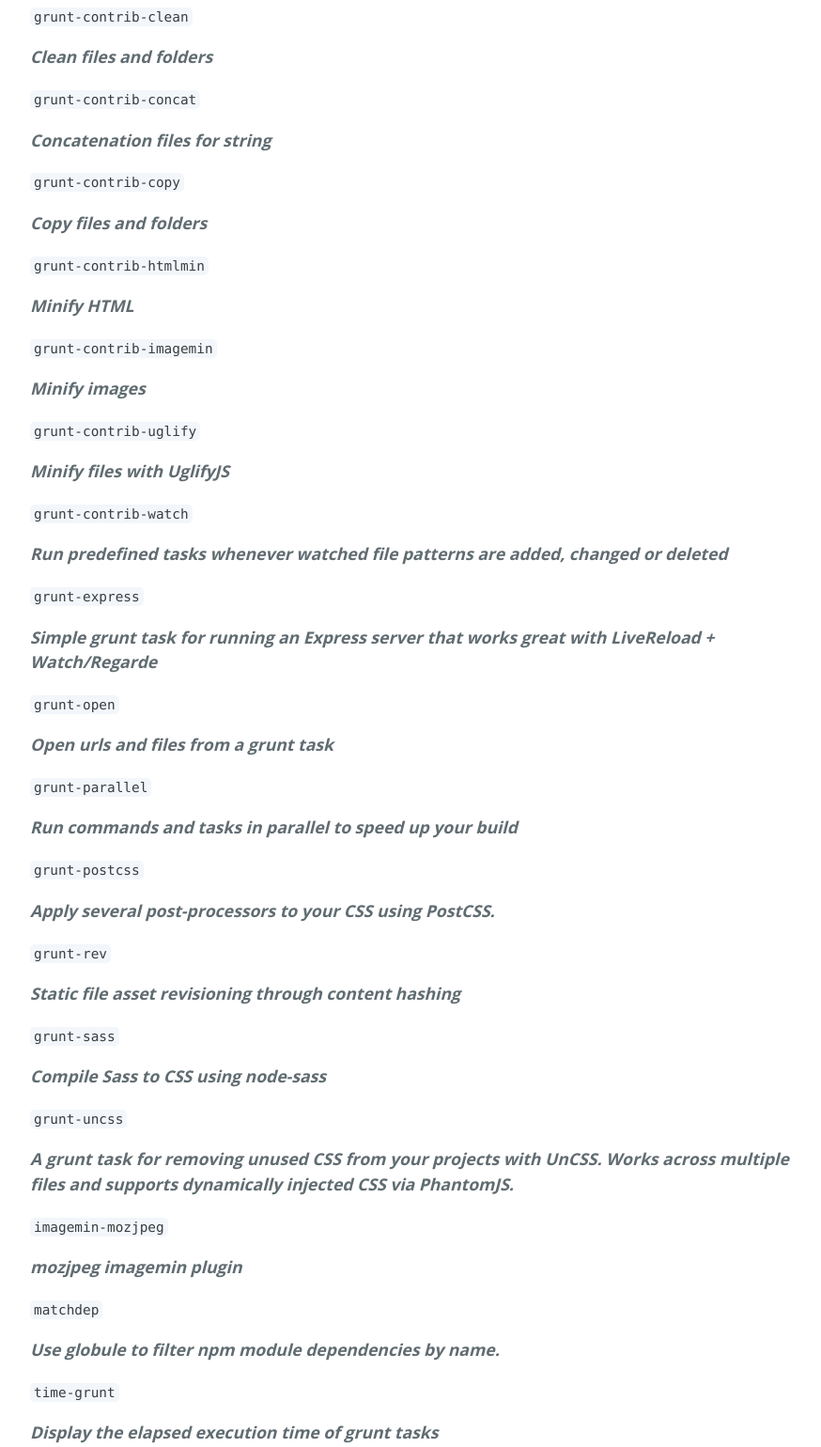
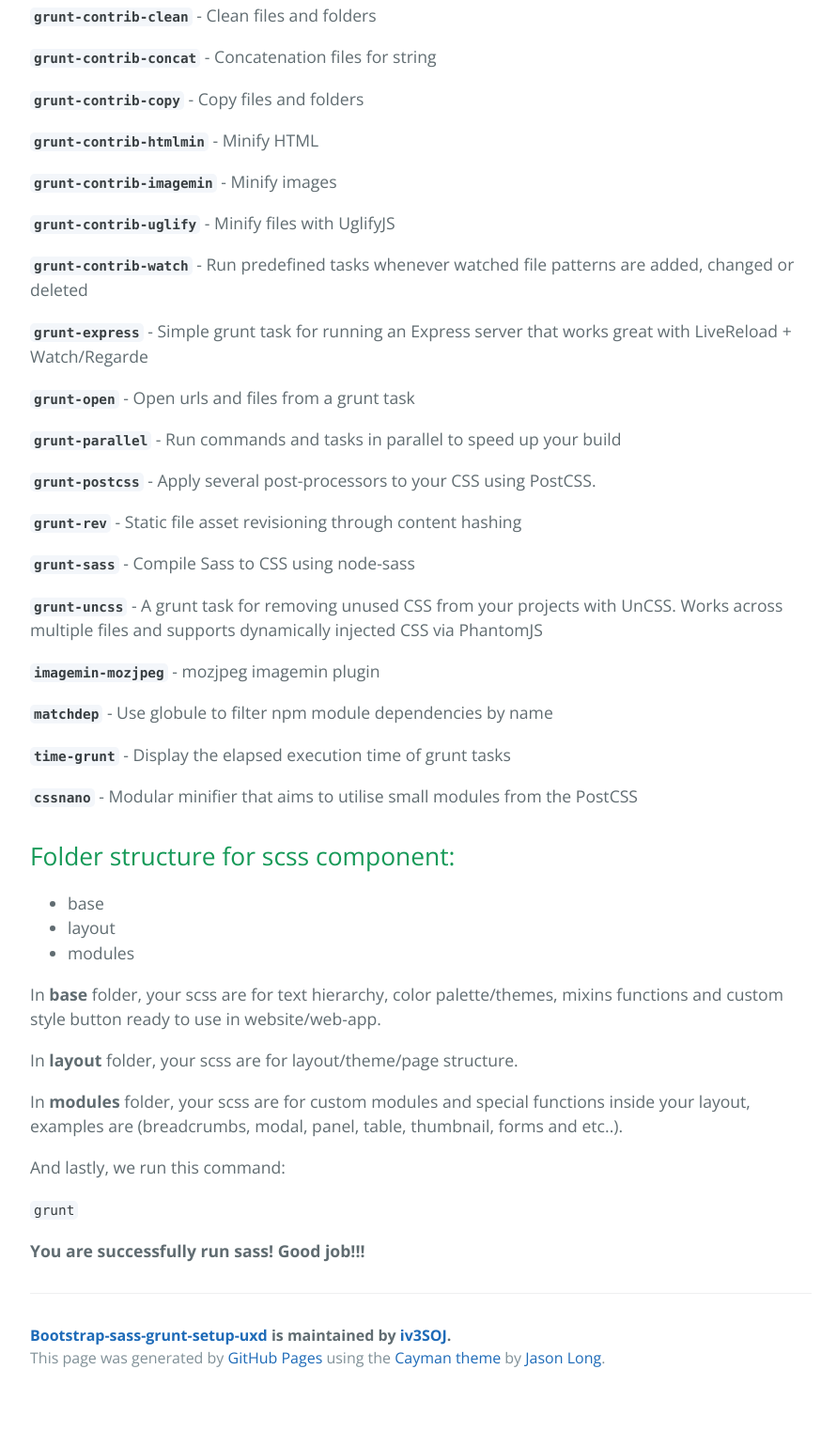
Before and after one commit to iv3SOJ/Bootstrap-sass-grunt-setup-UXD-v2, a plain HTML site: page index.html in a window 1280 px wide. Shown: the part 2111-3651 px from the top of the page at 94% size, without its empty margins (192-1066 px from the left). After the commit the page ends 3600 px from the top, so only its background shows below. Drawn offline with nearby package versions, Linux system fonts and the light colour scheme.

```diff
--- a/index.html
+++ b/index.html
@@ -95,73 +95,41 @@
 
 <p><strong><code>autoprefixer</code></strong> - Parse CSS and add vendor prefixes to CSS rules using values from the Can I Use website.</p>
 
-<p><code>grunt-contrib-clean</code></p>
+<p><strong><code>grunt-contrib-clean</code></strong> - Clean files and folders</p>
 
-<p><em><strong>Clean files and folders</strong></em></p>
+<p><strong><code>grunt-contrib-concat</code></strong> - Concatenation files for string</p>
 
-<p><code>grunt-contrib-concat</code></p>
+<p><strong><code>grunt-contrib-copy</code></strong> - Copy files and folders</p>
 
-<p><em><strong>Concatenation files for string</strong></em></p>
+<p><strong><code>grunt-contrib-htmlmin</code></strong> - Minify HTML</p>
 
-<p><code>grunt-contrib-copy</code></p>
+<p><strong><code>grunt-contrib-imagemin</code></strong> - Minify images</p>
 
-<p><em><strong>Copy files and folders</strong></em></p>
+<p><strong><code>grunt-contrib-uglify</code></strong> - Minify files with UglifyJS</p>
 
-<p><code>grunt-contrib-htmlmin</code></p>
+<p><strong><code>grunt-contrib-watch</code></strong> - Run predefined tasks whenever watched file patterns are added, changed or deleted</p>
 
-<p><em><strong>Minify HTML</strong></em></p>
+<p><strong><code>grunt-express</code></strong> - Simple grunt task for running an Express server that works great with LiveReload + Watch/Regarde</p>
 
-<p><code>grunt-contrib-imagemin</code></p>
+<p><strong><code>grunt-open</code></strong> - Open urls and files from a grunt task</p>
 
-<p><em><strong>Minify images</strong></em></p>
+<p><strong><code>grunt-parallel</code></strong> - Run commands and tasks in parallel to speed up your build</p>
 
-<p><code>grunt-contrib-uglify</code></p>
+<p><strong><code>grunt-postcss</code></strong> - Apply several post-processors to your CSS using PostCSS.</p>
 
-<p><em><strong>Minify files with UglifyJS</strong></em></p>
+<p><strong><code>grunt-rev</code></strong> - Static file asset revisioning through content hashing</p>
 
-<p><code>grunt-contrib-watch</code></p>
+<p><strong><code>grunt-sass</code></strong> - Compile Sass to CSS using node-sass</p>
 
-<p><em><strong>Run predefined tasks whenever watched file patterns are added, changed or deleted</strong></em></p>
+<p><strong><code>grunt-uncss</code></strong> - A grunt task for removing unused CSS from your projects with UnCSS. Works across multiple files and supports dynamically injected CSS via PhantomJS</p>
 
-<p><code>grunt-express</code></p>
+<p><strong><code>imagemin-mozjpeg</code></strong> - mozjpeg imagemin plugin</p>
 
-<p><em><strong>Simple grunt task for running an Express server that works great with LiveReload + Watch/Regarde</strong></em></p>
+<p><strong><code>matchdep</code></strong> - Use globule to filter npm module dependencies by name</p>
 
-<p><code>grunt-open</code></p>
+<p><strong><code>time-grunt</code></strong> - Display the elapsed execution time of grunt tasks</p>
 
-<p><em><strong>Open urls and files from a grunt task</strong></em></p>
-
-<p><code>grunt-parallel</code></p>
-
-<p><em><strong>Run commands and tasks in parallel to speed up your build</strong></em></p>
-
-<p><code>grunt-postcss</code></p>
-
-<p><em><strong>Apply several post-processors to your CSS using PostCSS.</strong></em></p>
-
-<p><code>grunt-rev</code></p>
-
-<p><em><strong>Static file asset revisioning through content hashing</strong></em></p>
-
-<p><code>grunt-sass</code></p>
-
-<p><em><strong>Compile Sass to CSS using node-sass</strong></em></p>
-
-<p><code>grunt-uncss</code></p>
-
-<p><em><strong>A grunt task for removing unused CSS from your projects with UnCSS. Works across multiple files and supports dynamically injected CSS via PhantomJS.</strong></em></p>
-
-<p><code>imagemin-mozjpeg</code></p>
-
-<p><em><strong>mozjpeg imagemin plugin</strong></em></p>
-
-<p><code>matchdep</code></p>
-
-<p><em><strong>Use globule to filter npm module dependencies by name.</strong></em></p>
-
-<p><code>time-grunt</code></p>
-
-<p><em><strong>Display the elapsed execution time of grunt tasks</strong></em></p>
+<p><strong><code>cssnano</code></strong> - Modular minifier that aims to utilise small modules from the PostCSS</p>
 
 <h2>
 <a id="folder-structure-for-scss-component" class="anchor" href="#folder-structure-for-scss-component" aria-hidden="true"><span class="octicon octicon-link"></span></a>Folder structure for scss component:</h2>
```
Also changed, not shown: params.json (+1 -1 lines).
